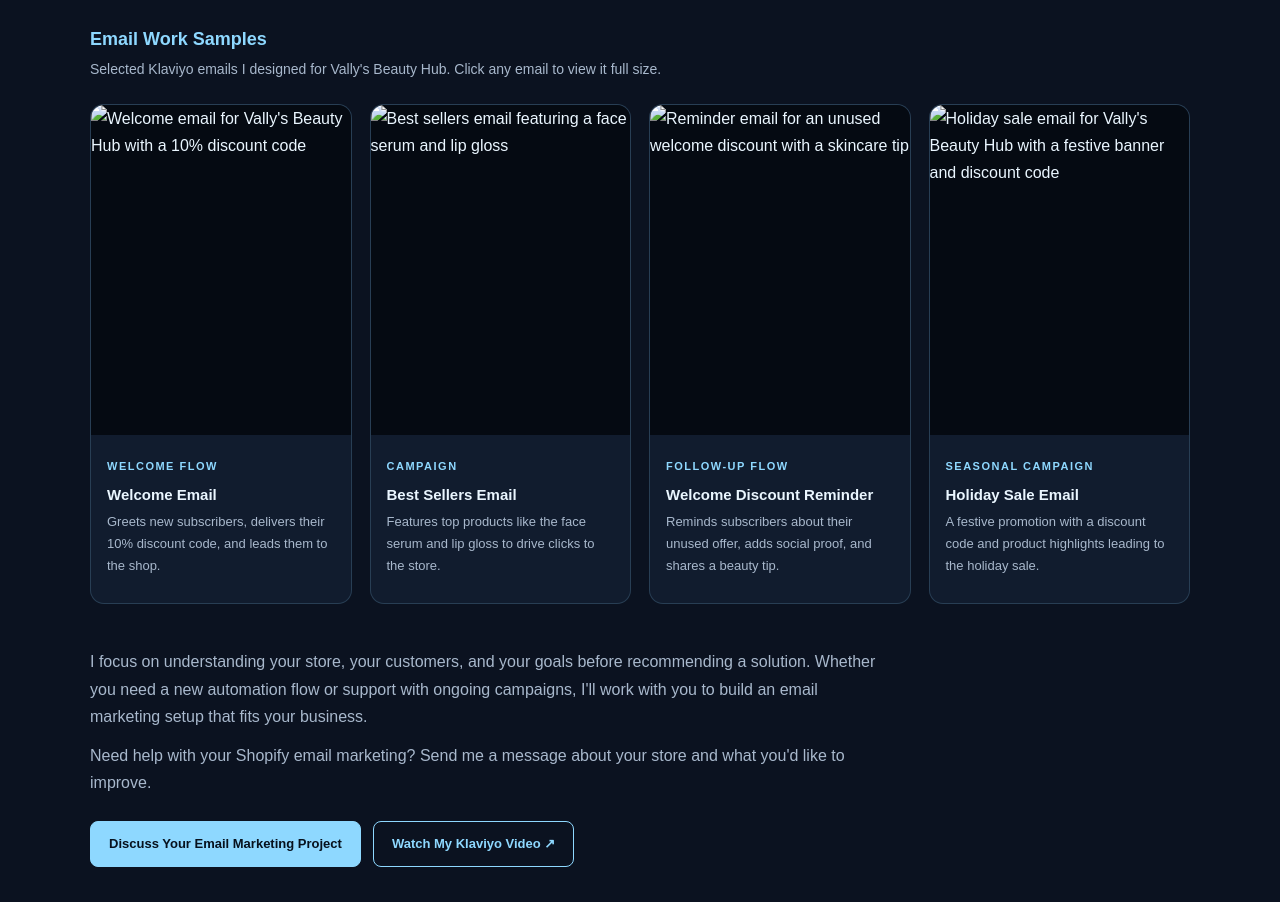
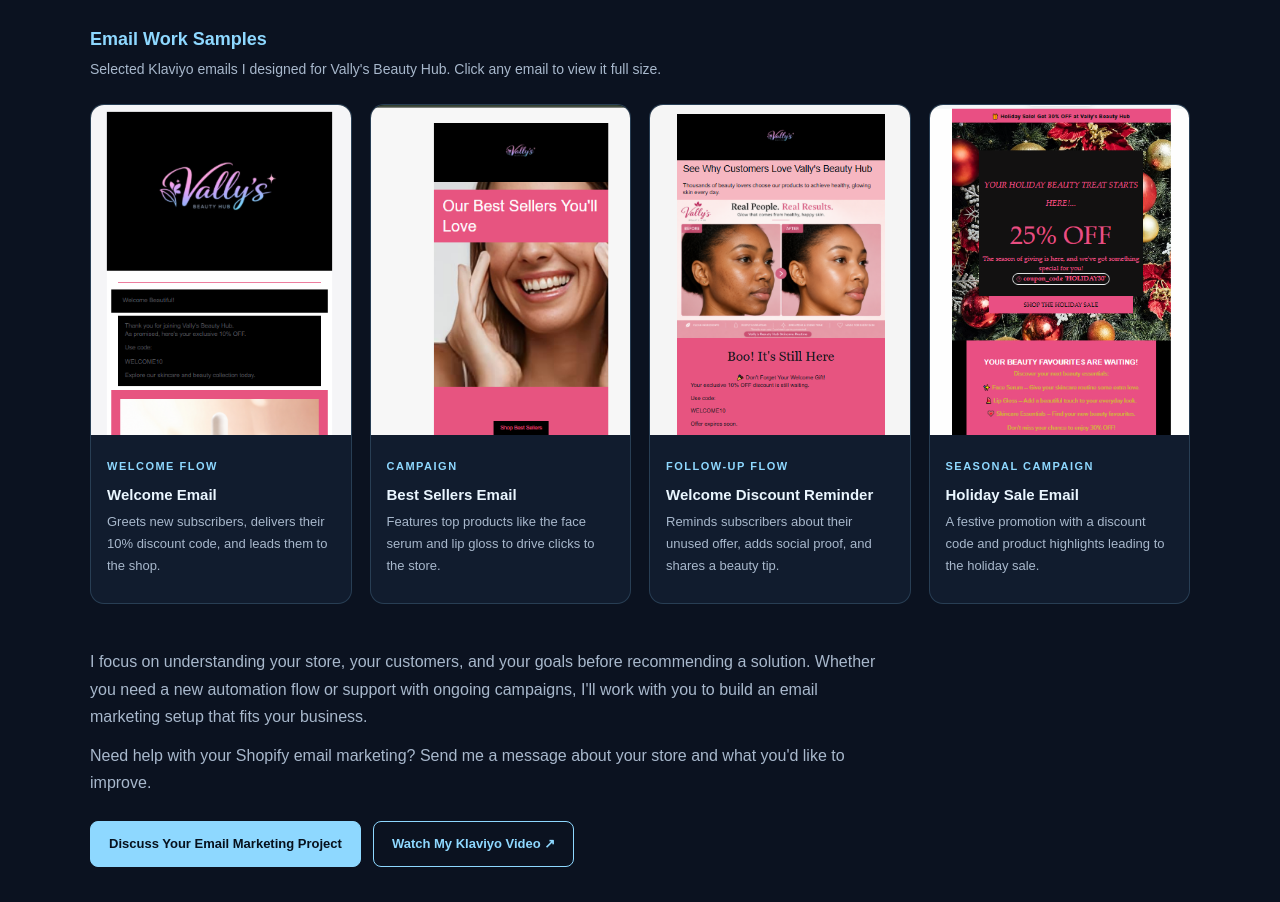
Before and after one commit to ajanioyinkansola14-cloud/Ajani-Oyinkansola, a plain HTML site: page index.html in a window 1280 px wide. Shown: the part 1404-2306 px from the top of the page. Drawn offline with Linux system fonts and the light colour scheme.

Commit message:
index.html

```diff
--- a/index.html
+++ b/index.html
@@ -734,8 +734,8 @@
         <div class="email-samples">
 
           <article class="email-sample">
-            <a class="email-sample-image" href="images/vallys-welcome-email.png" target="_blank" rel="noopener noreferrer">
-              <img src="images/vallys-welcome-email.png"
+            <a class="email-sample-image" href="vallys-welcome-email.png" target="_blank" rel="noopener noreferrer">
+              <img src="vallys-welcome-email.png"
                    alt="Welcome email for Vally's Beauty Hub with a 10% discount code"
                    loading="lazy">
             </a>
@@ -747,8 +747,8 @@
           </article>
 
           <article class="email-sample">
-            <a class="email-sample-image" href="images/vallys-best-sellers-email.png" target="_blank" rel="noopener noreferrer">
-              <img src="images/vallys-best-sellers-email.png"
+            <a class="email-sample-image" href="vallys-best-sellers-email.png" target="_blank" rel="noopener noreferrer">
+              <img src="vallys-best-sellers-email.png"
                    alt="Best sellers email featuring a face serum and lip gloss"
                    loading="lazy">
             </a>
@@ -760,8 +760,8 @@
           </article>
 
           <article class="email-sample">
-            <a class="email-sample-image" href="images/vallys-discount-reminder.png" target="_blank" rel="noopener noreferrer">
-              <img src="images/vallys-discount-reminder.png"
+            <a class="email-sample-image" href="vallys-discount-reminder.png" target="_blank" rel="noopener noreferrer">
+              <img src="vallys-discount-reminder.png"
                    alt="Reminder email for an unused welcome discount with a skincare tip"
                    loading="lazy">
             </a>
@@ -773,8 +773,8 @@
           </article>
 
           <article class="email-sample">
-            <a class="email-sample-image" href="images/vallys-holiday-sale-email.png" target="_blank" rel="noopener noreferrer">
-              <img src="images/vallys-holiday-sale-email.png"
+            <a class="email-sample-image" href="vallys-holiday-sale-email.png" target="_blank" rel="noopener noreferrer">
+              <img src="vallys-holiday-sale-email.png"
                    alt="Holiday sale email for Vally's Beauty Hub with a festive banner and discount code"
                    loading="lazy">
             </a>
```
